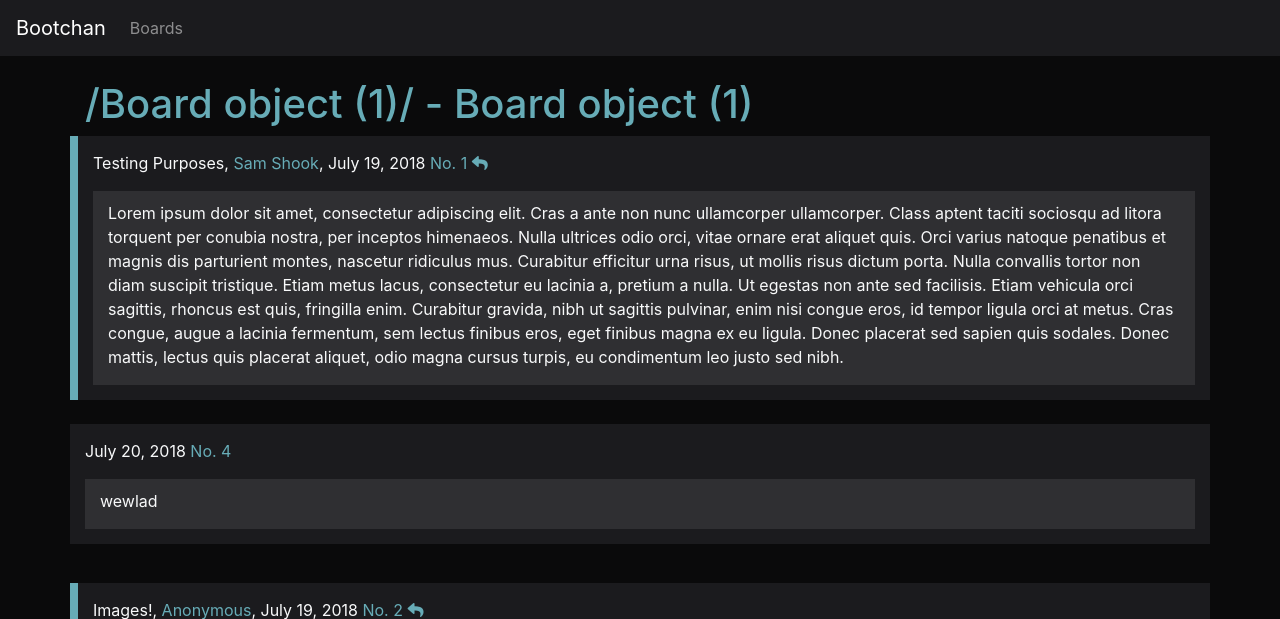
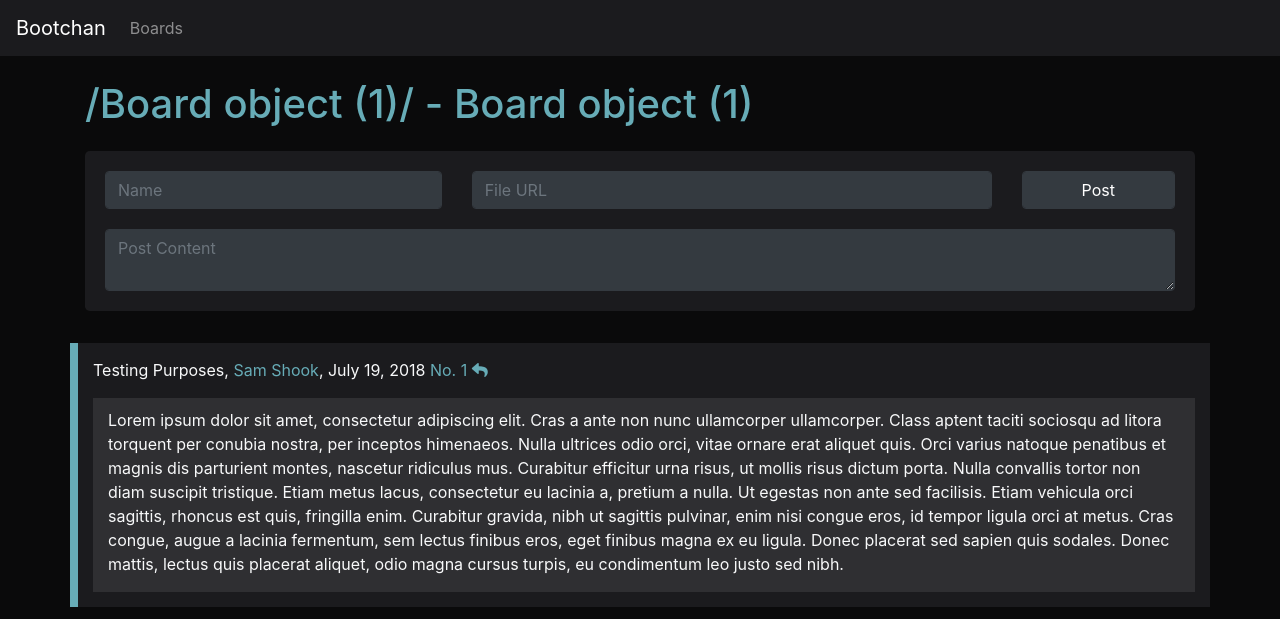
Before and after one commit to MethodZero/bootchan, a Django app: template main/templates/board.html in a window 1280 px wide. Shown: the top 619 px of the page. Run offline with Django 3.2, Linux system fonts and the light colour scheme; the template is opened without the code that fills it: values that come from a table or form of the project are taken from there, others are empty; data comes from the database, SQL or seed files in the repository; both versions use the stored data as it was after the commit; some libraries are stand-ins or nearby versions.

Commit message:
Support for inline replies on the board page

```diff
--- a/main/templates/board.html
+++ b/main/templates/board.html
@@ -13,30 +13,36 @@
   <nav class="navbar navbar-expand-md navbar-dark" style="background-color:#1b1b1e">
     <a href="/" class="navbar-brand">Bootchan</a>
     <ul class="navbar-nav">
-      <li class="nav-item"><a href="#" class="nav-link">Boards</a></li>
+      <li class="nav-item"><a class="nav-link" href="#">Boards</a></li>
     </ul>
   </nav>
   <br>
 
   <div class="container">
-<!--
+    <h1 style="color:#67acb7; padding-bottom: 15px">/{{ board }}/ - {{ boardtopic }}</h1>
     <div class="jumbotron text-light" style="padding:20px; background-color:#1b1b1e">
-      <h4>imageboard testing</h4>
-      <form class="" action="" method="post">
+      <form class="" action="" method="post">{% csrf_token %}
         <div class="row" style="">
-          <div class="col-lg-6">
-            <input type="text" name="newpost" value="" class="form-control bg-dark text-light btn-outline-dark" placeholder="your are big rarted">
+
+          <div class="col-lg-4">
+            <input type="text" name="username" value="" class="form-control bg-dark text-light btn-outline-dark" placeholder="Name">
           </div>
           <div class="col-lg-6">
-            <input type="submit" name="submit" class="form-control btn-dark" value="Post">
+            <input type="text" name="userimage" value="" class="form-control bg-dark text-light btn-outline-dark" placeholder="File URL">
+          </div>
+          <div class="col-lg-2">
+            <input type="submit" name="submit-post" class="form-control btn-dark" value="Post">
+          </div>
+        </div>
+        <div class="row" style="margin-top:1.25rem">
+          <div class="col-lg-12">
+            <textarea name="usertext" value="" class="form-control bg-dark text-light btn-outline-dark" placeholder="Post Content"></textarea>
           </div>
         </div>
 
       </form>
 
     </div>
--->
-<h1 style="color:#67acb7">/{{ board }}/ - {{ boardtopic }}</h1>
   </div>
 
   {% for post in posts %}
@@ -45,7 +51,7 @@
   <div class="container" style="background-color:#1b1b1e; border-left: 0.5rem solid #67acb7; margin-top: 15px">
     <div class="metatext text-light">
       <p style="padding-top: 15px;">{% if post.posttitle %}{{ post.posttitle }}, {% endif %}{% if post.postauthor %}
-          <span style="color: #67acb7">{{post.postauthor}}</span>, {% endif %}{{post.posttime}} <a style="color:#67acb7" title="Reply" href="reply/{{ post.postid }}/">No. {{ post.postid }} <i class="fas fa-reply"></i></p></a>
+        <span style="color: #67acb7">{{post.postauthor}}</span>, {% endif %}{{post.posttime}} <a style="color:#67acb7" title="Reply" href="reply/{{ post.postid }}/" data-target="#quickreply" data-toggle="collapse">No. {{ post.postid }} <i class="fas fa-reply"></i></p></a>
     </div>
     <div class="row text-light" style="padding-bottom: 15px; padding-right: 15px;">
       <div class="col-sm-3">
@@ -61,7 +67,7 @@
   <div class="container" style="background-color:#1b1b1e; border-left: 0.5rem solid #67acb7;">
     <div class="metatext text-light">
       <p style="padding-top: 15px;">{% if post.posttitle %}{{ post.posttitle }}, {% endif %}{% if post.postauthor %}
-          <span style="color: #67acb7">{{post.postauthor}}</span>, {% endif %}{{post.posttime}} <a style="color:#67acb7" title="Reply" href="reply/{{ post.postid }}/">No. {{ post.postid }} <i class="fas fa-reply"></i></p></a>
+        <span style="color: #67acb7">{{post.postauthor}}</span>, {% endif %}{{post.posttime}} <a style="color:#67acb7" title="Reply" href="reply/{{ post.postid }}/" data-target="#quickreply" data-toggle="collapse">No. {{ post.postid }} <i class="fas fa-reply"></i></p></a>
     </div>
     <div class="row text-light" style="padding-left: 15px; padding-bottom: 15px; padding-right: 15px;">
       <div class="col-sm-12 flex-container" style="display: flex; align-items: top; background-color: #2f2f32">
@@ -72,10 +78,13 @@
   <br>
     {% endif %}
   {% endif %}
+
     {% for reply in replies %}
       {% if reply.postparent == post.postid %}
         {% if reply.postimg %}
-          <div class="container" style="background-color:#1b1b1e;  margin-top: 15px">
+        <div class="row">
+          <div class="col-sm-1"></div>
+          <div class="col-sm-11" style="background-color:#1b1b1e;  margin-top: 15px">
             <div class="metatext text-light">
               <p style="padding-top: 15px;">{% if reply.posttitle %}{{ reply.posttitle }}, {% endif %}{% if reply.postauthor %}
                 <span style="color: #67acb7">{{reply.postauthor}}</span>, {% endif %}{{reply.posttime}} <a style="color:#67acb7" title="Reply" href="">No. {{ reply.postid }}</p></a>
@@ -89,9 +98,13 @@
               </div>
             </div>
           </div>
+        </div>
         <br>
         {% else %}
-          <div class="container" style="background-color:#1b1b1e; ">
+        <div class="container">
+          <div class="row">
+            <div class="col-sm-1"></div>
+            <div class="col-sm-11" style="background-color:#1b1b1e; ">
               <div class="metatext text-light">
                 <p style="padding-top: 15px;">{% if reply.posttitle %}{{ reply.posttitle }}, {% endif %}{% if reply.postauthor %}
                   <span style="color: #67acb7">{{reply.postauthor}}</span>, {% endif %}{{reply.posttime}} <a style="color:#67acb7" title="Reply" href="">No. {{ reply.postid }}</p></a>
@@ -102,18 +115,35 @@
                 </div>
               </div>
             </div>
+          </div>
+        </div>
+
         <br>
         {% endif %}
       {% endif %}
     {% endfor %}
   {% endfor %}
 
+    <div id="quickreply" class="container collapse" style="">
+      <div class="row" style="">
+        <div class="col-sm-8" style="">
 
+        </div>
+        <div class="col-sm-4" style="background-color: #1b1b1e;border-left: 0.5rem solid #67acb7; position: sticky;">
+          <p class="text-light" style="padding-top: 15px;">
+            Quick Reply
+          </p>
+          <form class="" action="#" method="post">
+            <input type="text" class="form-control bg-dark text-light btn-outline-dark" name="quickreplyname" value="" placeholder="Name">
+          </form>
+        </div>
+      </div>
     </div>
 
 
-
-  </div>
 </body>
 
 </html>
+<script src="https://code.jquery.com/jquery-3.2.1.slim.min.js" integrity="sha384-KJ3o2DKtIkvYIK3UENzmM7KCkRr/rE9/Qpg6aAZGJwFDMVNA/GpGFF93hXpG5KkN" crossorigin="anonymous"></script>
+<script src="https://cdnjs.cloudflare.com/ajax/libs/popper.js/1.12.9/umd/popper.min.js" integrity="sha384-ApNbgh9B+Y1QKtv3Rn7W3mgPxhU9K/ScQsAP7hUibX39j7fakFPskvXusvfa0b4Q" crossorigin="anonymous"></script>
+<script src="https://stackpath.bootstrapcdn.com/bootstrap/4.1.2/js/bootstrap.min.js" integrity="sha384-o+RDsa0aLu++PJvFqy8fFScvbHFLtbvScb8AjopnFD+iEQ7wo/CG0xlczd+2O/em" crossorigin="anonymous"></script>
```
Also changed, not shown: main/views.py (+13 -1 lines), db.sqlite3. Lines whose indentation alone changed are shown as unchanged.
